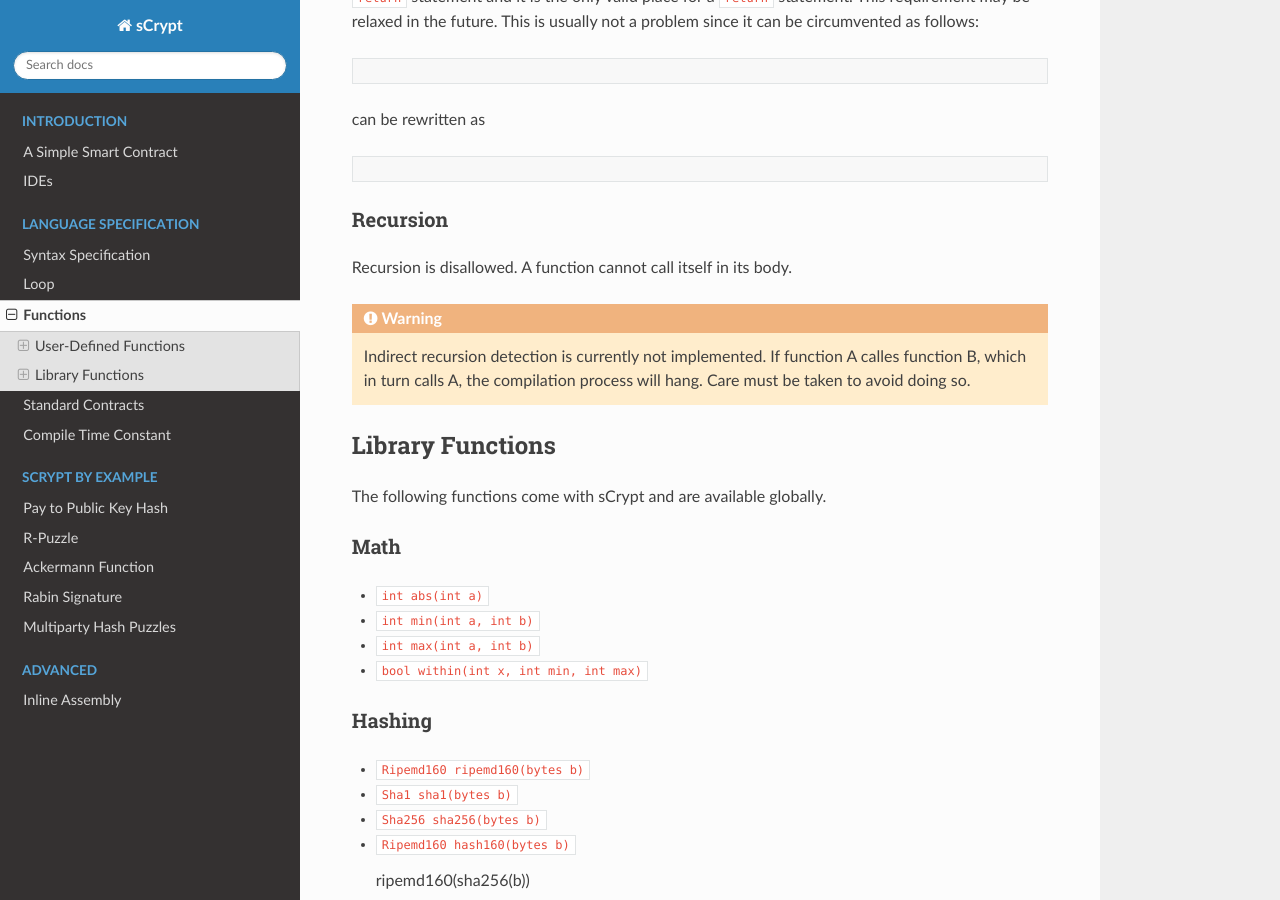
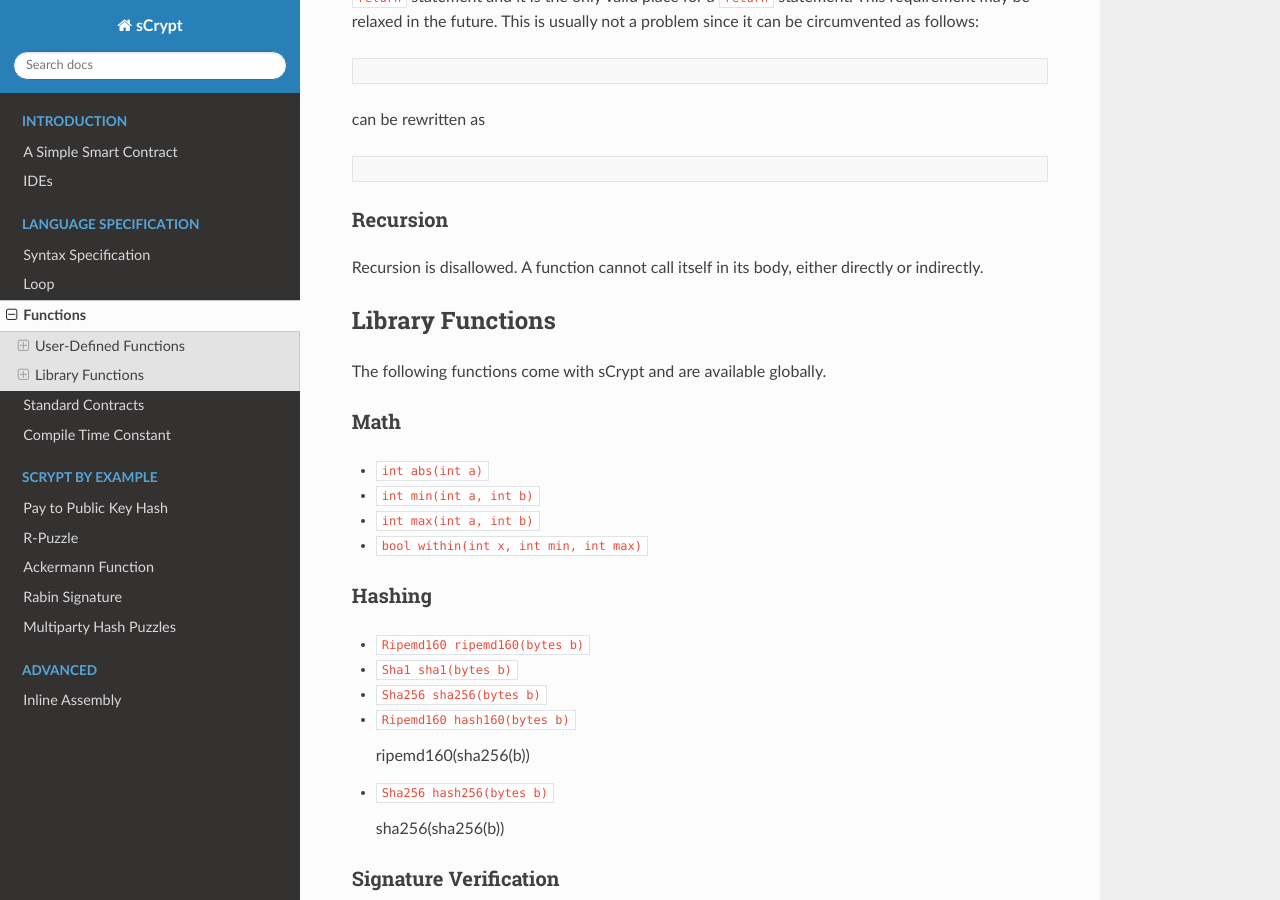
Before and after one commit to sCrypt-Inc/specification, a Sphinx documentation site: the page built from docs/functions.rst, in a window 1280 px wide and 900 px high, scrolled down 921 px. Built offline with Sphinx 7.4.7 and the Read the Docs theme 2.0.0, drawn with Linux system fonts in a browser that asks for light colours.

Commit message:
remove indirect recursion warning now we can detect it

```diff
--- a/docs/functions.rst
+++ b/docs/functions.rst
@@ -97,9 +97,7 @@
 
 Recursion
 ---------
-Recursion is disallowed. A function cannot call itself in its body.
-
-.. Warning:: Indirect recursion detection is currently not implemented. If function A calles function B, which in turn calls A, the compilation process will hang. Care must be taken to avoid doing so.
+Recursion is disallowed. A function cannot call itself in its body, either directly or indirectly.
 
 
 Library Functions
```
